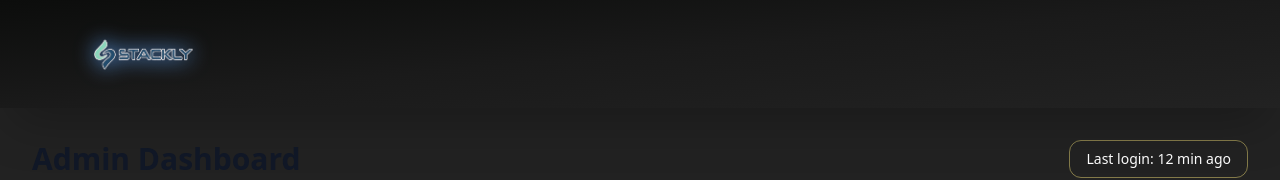
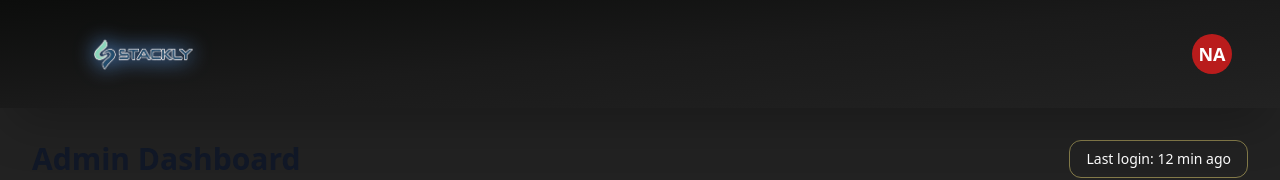
Before and after one commit to harikab5/AI-tool-website-completefrontend, a React (Vite) app: page /admin-dashboard in a window 1280 px wide. Shown: the top 180 px of the page. Built offline with nearby package versions, Linux system fonts and the light colour scheme; sample sign-in values are in the browser's storage.

Commit message:
fixed modifications

```diff
--- a/src/Header.jsx
+++ b/src/Header.jsx
@@ -2,7 +2,7 @@ import React, { Fragment } from "react";
 import { FaChevronDown } from "react-icons/fa";
 import logo from "./assets/logo1.png";
 import { Menu, Transition } from "@headlessui/react";
-import { Link } from "react-router-dom";
+import { Link, useNavigate } from "react-router-dom";
 import { SunIcon, MoonIcon } from "@heroicons/react/24/outline";
 import { Bars3Icon, XMarkIcon } from "@heroicons/react/20/solid";
 import { useRole } from "./context/RoleContext";
@@ -19,6 +19,20 @@ const servicesDropdown = [
 export default function Header({ darkMode, setDarkMode }) {
   const [menuOpen, setMenuOpen] = React.useState(false);
   const { isAdmin, setIsAdmin } = useRole();
+  const navigate = useNavigate();
+
+  // Get user email and initials
+  const user = JSON.parse(localStorage.getItem("currentUser") || "{}");
+  const email = user.email || "";
+  const initials = email.slice(0, 2).toUpperCase();
+
+  // Logout handler
+  const handleLogout = () => {
+    localStorage.removeItem("loggedIn");
+    localStorage.removeItem("userRole");
+    localStorage.removeItem("currentUser");
+    navigate("/");
+  };
 
   return (
     <header className="bg-black bg-gradient-to-br from-[#0c0d0c] via-[#1a1a1a] to-[#222] w-full flex items-center justify-between px-6 md:px-12 py-4 md:py-6 shadow-2xl sticky top-0 z-50 transition-all duration-300">
@@ -26,8 +40,8 @@ export default function Header({ darkMode, setDarkMode }) {
       <div className="flex items-center gap-6">
         <img src={logo} alt="Logo" className="h-14 md:h-[60px] w-auto object-contain drop-shadow-[0_0_10px_#60a5fa]" />
       </div>
-
-      {/* Desktop Nav */}
+      {/* Nav and Avatar aligned right */}
+      <div className="flex items-center gap-4 ml-auto">
         <nav className="hidden md:flex items-center gap-8">
           {/* Home Dropdown */}
           <Menu as="div" className="relative inline-block text-left">
@@ -127,7 +141,45 @@ export default function Header({ darkMode, setDarkMode }) {
           {/* Removed User/Admin toggle buttons as requested */}
           {/* Theme toggle */}
         </nav>
-
+        {/* Avatar Dropdown */}
+        {email && (
+          <Menu as="div" className="relative">
+            <Menu.Button
+              className="flex items-center justify-center rounded-full bg-red-700 text-white font-bold text-lg w-10 h-10 focus:outline-none"
+              style={{ minWidth: 40, minHeight: 40 }}
+              title={email}
+            >
+              {initials}
+            </Menu.Button>
+            <Transition
+              as={Fragment}
+              enter="transition ease-out duration-100"
+              enterFrom="transform opacity-0 scale-95"
+              enterTo="transform opacity-100 scale-100"
+              leave="transition ease-in duration-75"
+              leaveFrom="transform opacity-100 scale-100"
+              leaveTo="transform opacity-0 scale-95"
+            >
+              <Menu.Items className="absolute right-0 mt-2 w-32 origin-top-right rounded-md bg-white shadow-lg ring-1 ring-black ring-opacity-5 focus:outline-none z-50">
+                <div className="py-1">
+                  <Menu.Item>
+                    {({ active }) => (
+                      <button
+                        onClick={handleLogout}
+                        className={`w-full text-left px-4 py-2 text-sm ${
+                          active ? "bg-red-100 text-red-700" : "text-red-600"
+                        }`}
+                      >
+                        Logout
+                      </button>
+                    )}
+                  </Menu.Item>
+                </div>
+              </Menu.Items>
+            </Transition>
+          </Menu>
+        )}
+      </div>
       {/* Mobile Menu Button */}
       <button
         className="md:hidden text-white hover:text-yellow-400 focus:outline-none"
@@ -139,7 +191,6 @@ export default function Header({ darkMode, setDarkMode }) {
           <Bars3Icon className="w-6 h-6" />
         )}
       </button>
-
       {/* Mobile Menu */}
       {menuOpen && (
         <div className="absolute top-full left-0 w-full bg-gradient-to-br from-[#0c0d0c] via-[#1a1a1a] to-[#222] text-white p-6 flex flex-col space-y-4 md:hidden z-50 shadow-2xl animate-fade-in">
```
Lines whose indentation alone changed are shown as unchanged.
